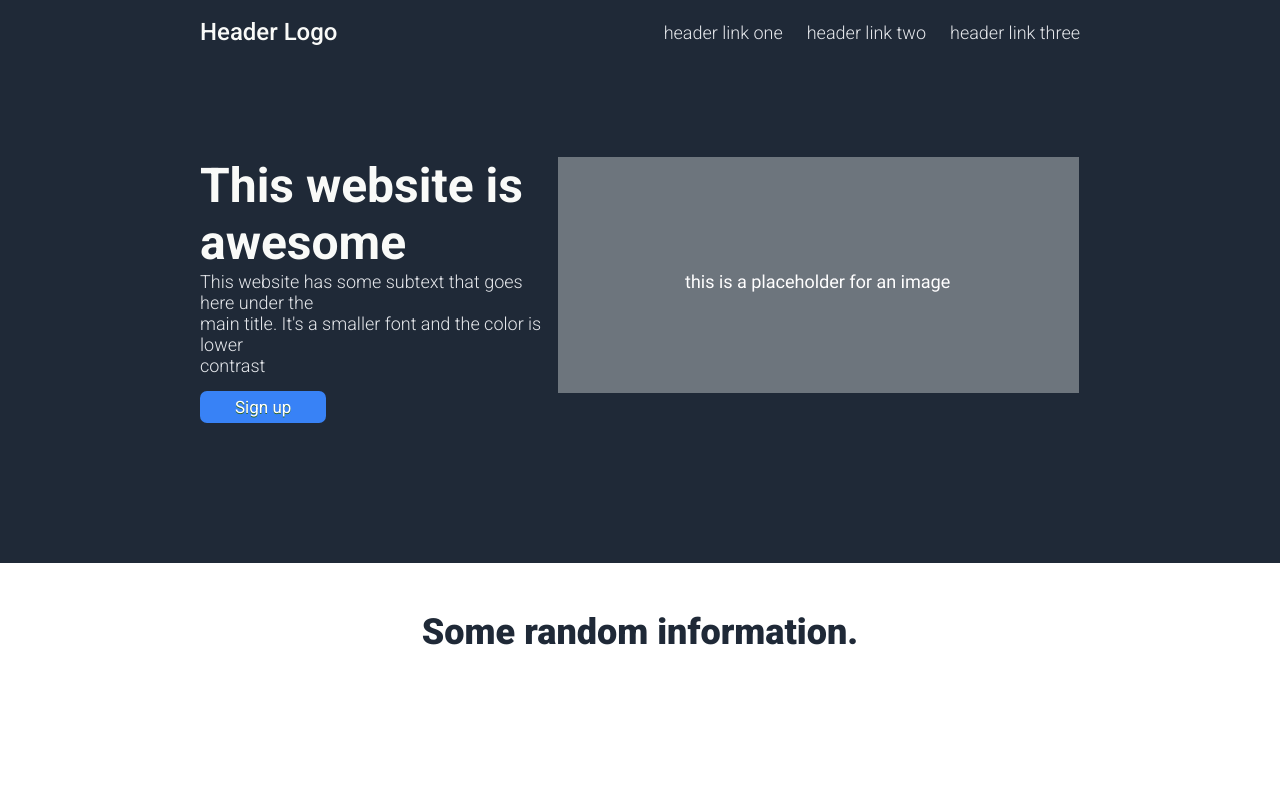
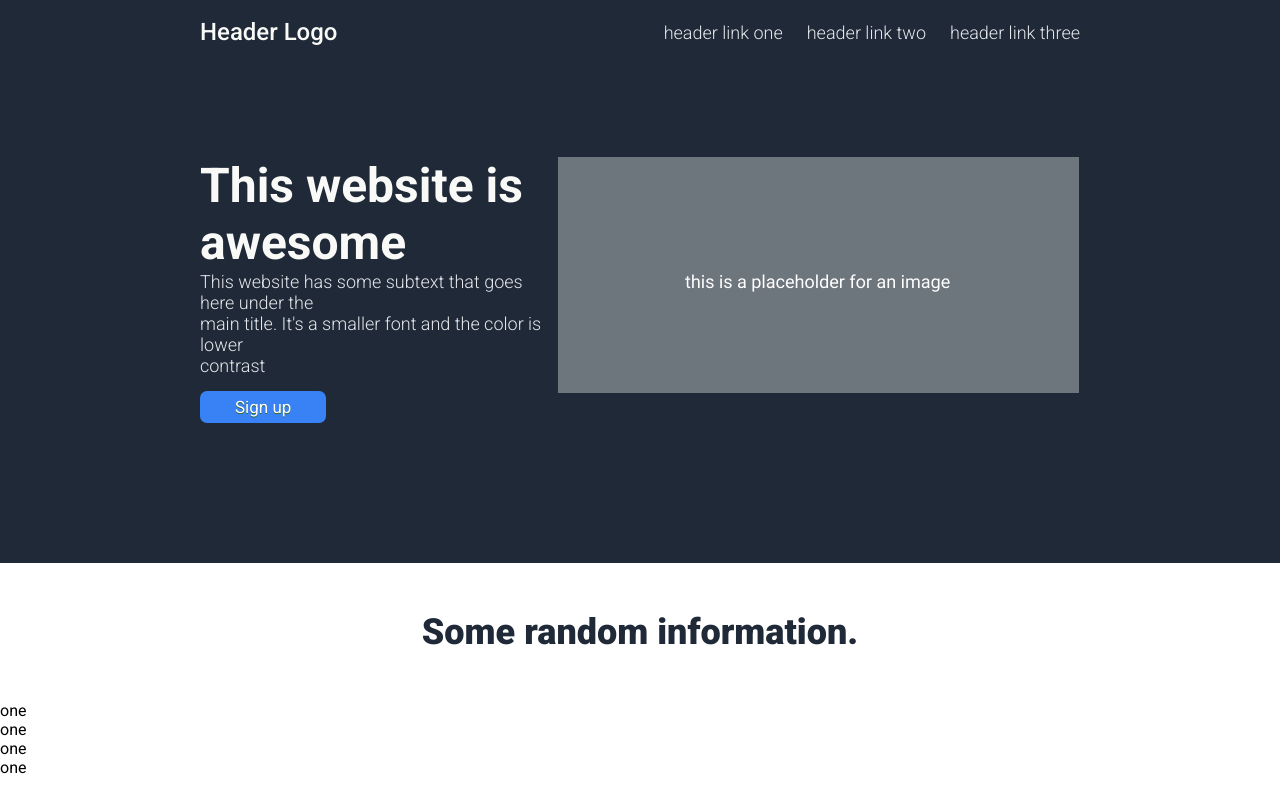
Before and after one commit to pbara217/landing_page, a plain HTML site: page index.html in a window 1280 px wide. Drawn offline with Linux system fonts and the light colour scheme.

Commit message:
added 4 boxes

```diff
--- a/index.html
+++ b/index.html
@@ -34,5 +34,20 @@
             <p>Some random information.</p>
         </div>
     </section>
+    <section class="foursome">
+        <div class="one">
+          one
+        </div>
+        <div class="two">
+            one
+          </div>
+          <div class="three">
+            one
+          </div>
+          <div class="four">
+            one
+          </div>
+    </section>
+    </body>
 </body>
 </html>
```
